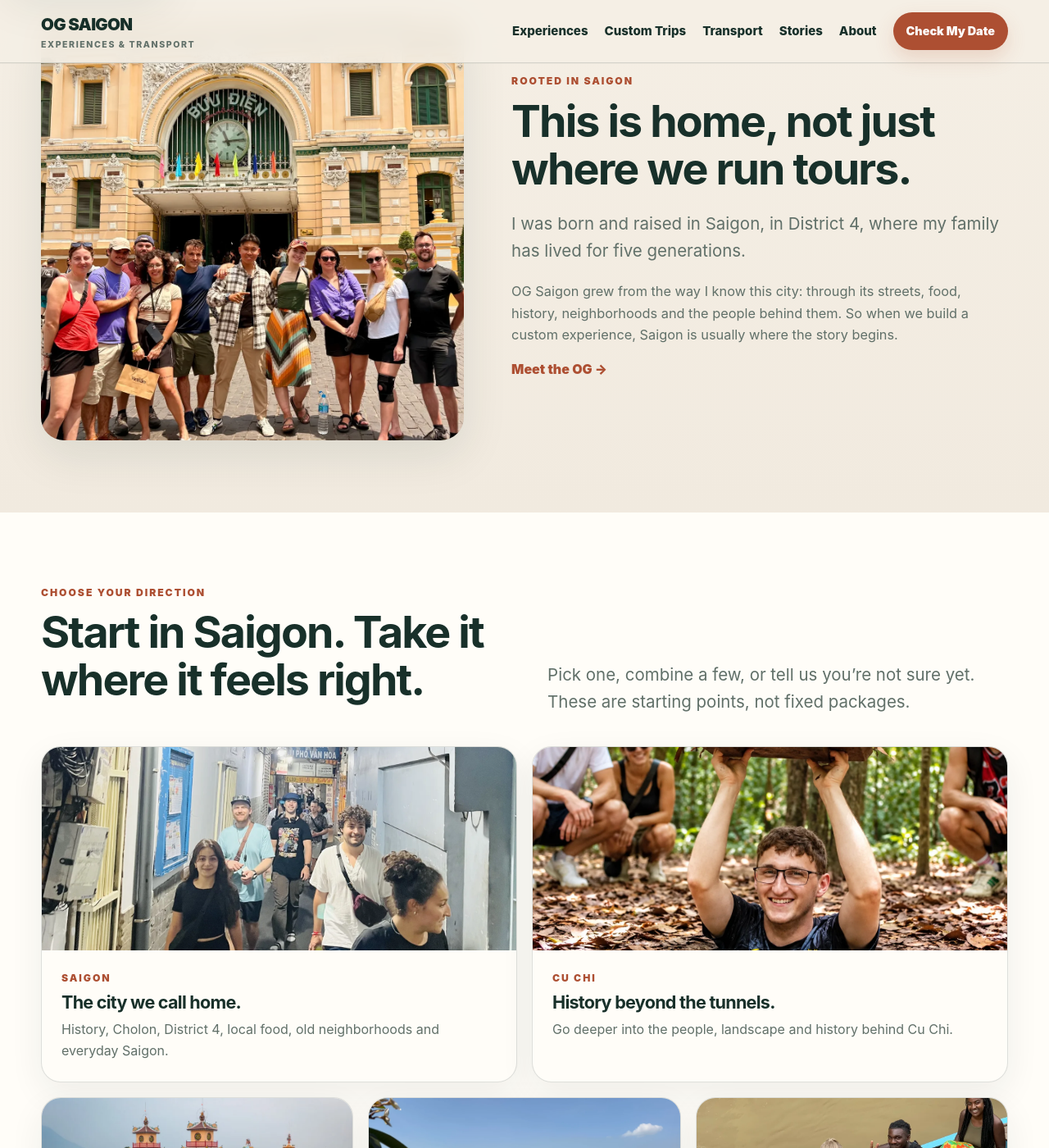
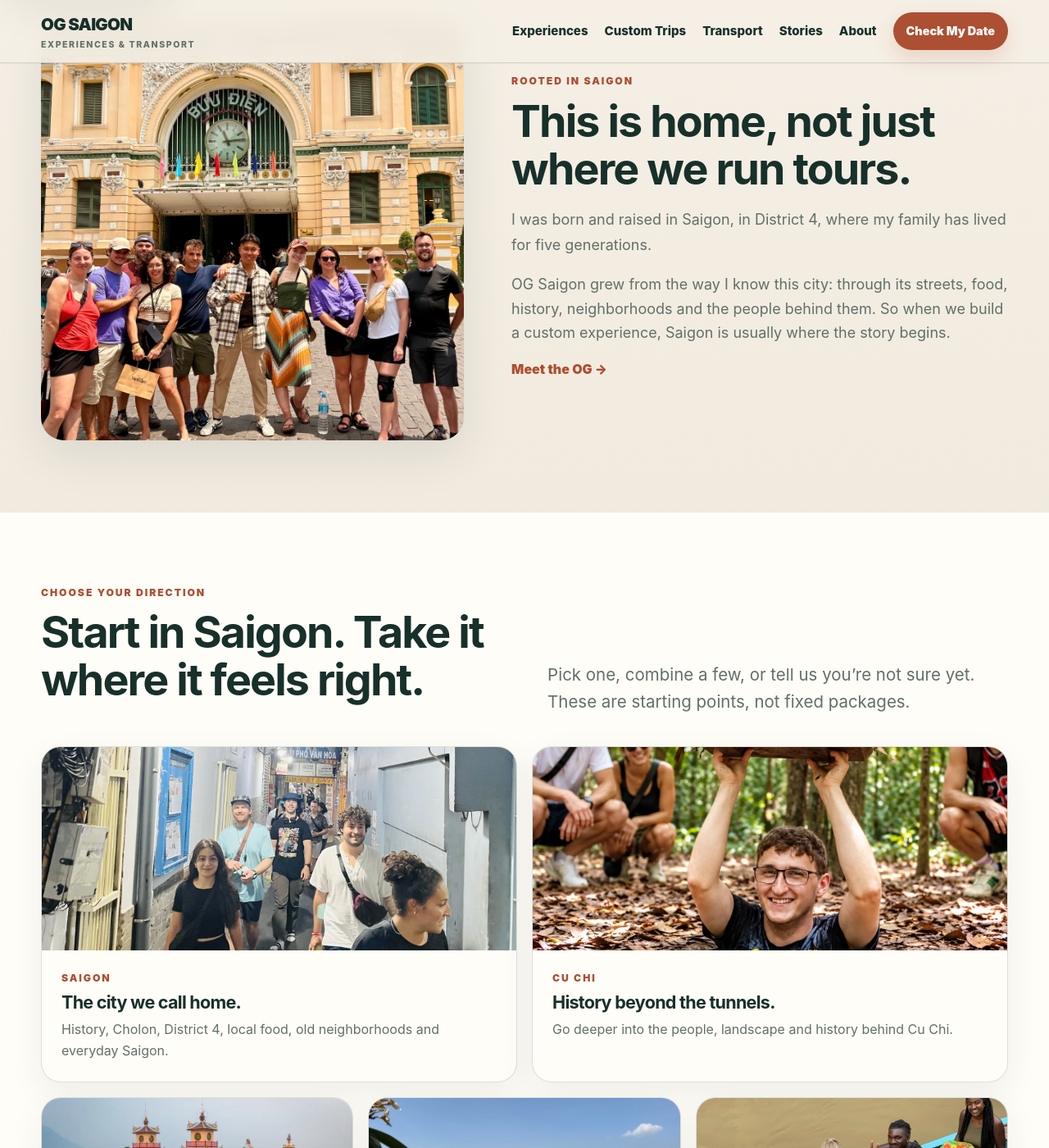
Before and after one commit to DSG2025/DSG2025.github.io, a Jekyll site: the page built from custom-trip/index.html, in a window 1280 px wide and 1400 px high, scrolled down 981 px. Shown: the whole window at 82% size. Built offline with Jekyll 4.4.1, drawn with Linux system fonts in a browser that asks for light colours.

Commit message:
Align adjacent Custom Trip story and planning paragraphs to reading scale

```diff
--- a/assets/css/custom-trip.css
+++ b/assets/css/custom-trip.css
@@ -85,7 +85,12 @@ body.custom-trip-page .rooted-copy {
 
 body.custom-trip-page .rooted-copy > p:not(.lead) {
   color: var(--muted);
-  font-size: 1.02rem;
+  font-size: var(--type-reading);
+}
+body.custom-trip-page .rooted-copy > p.lead,
+body.custom-trip-page .homework-copy > p {
+  font-size: var(--type-reading);
+  line-height: 1.7;
 }
 
 /* Destination direction cards */
```
